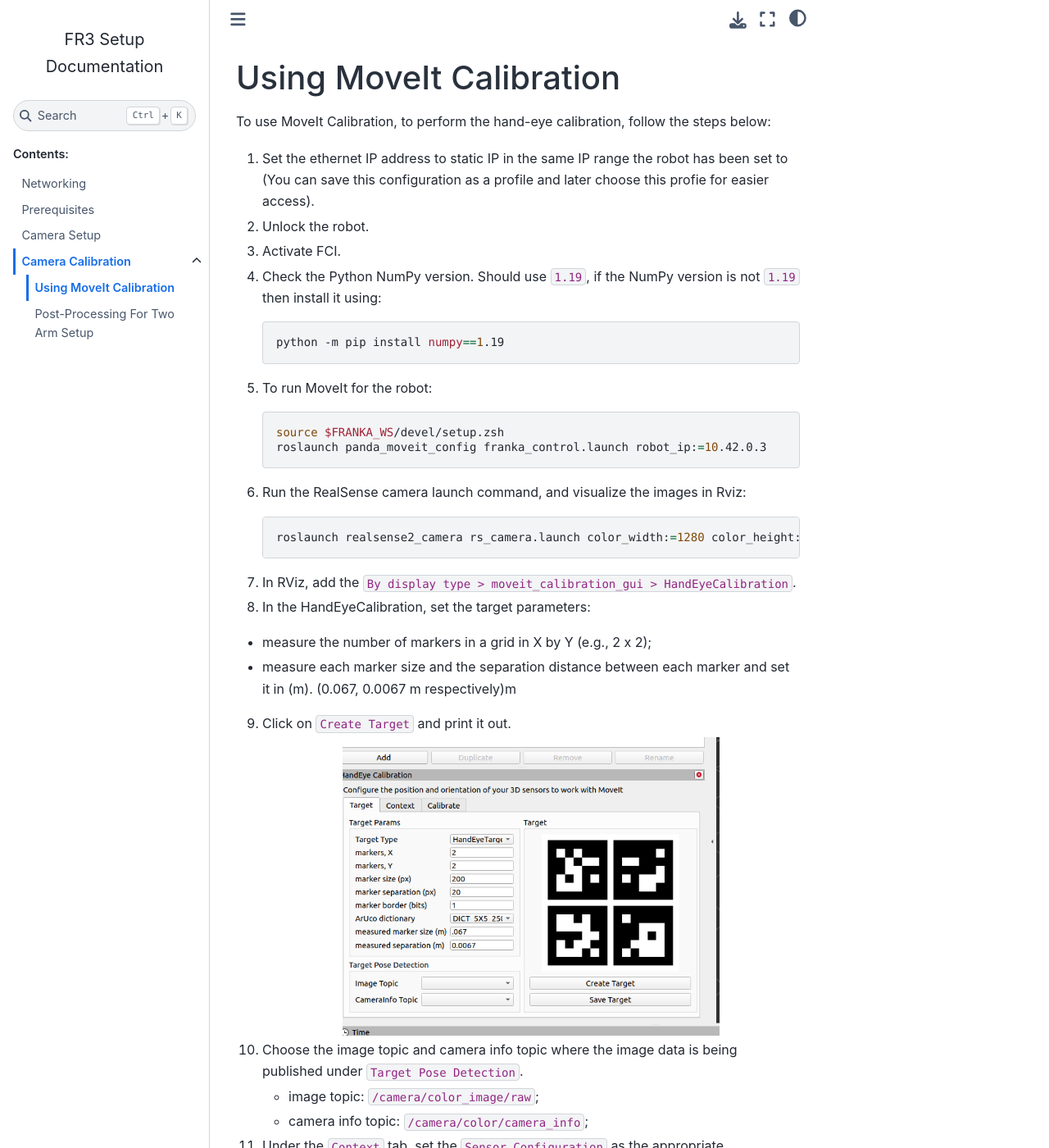
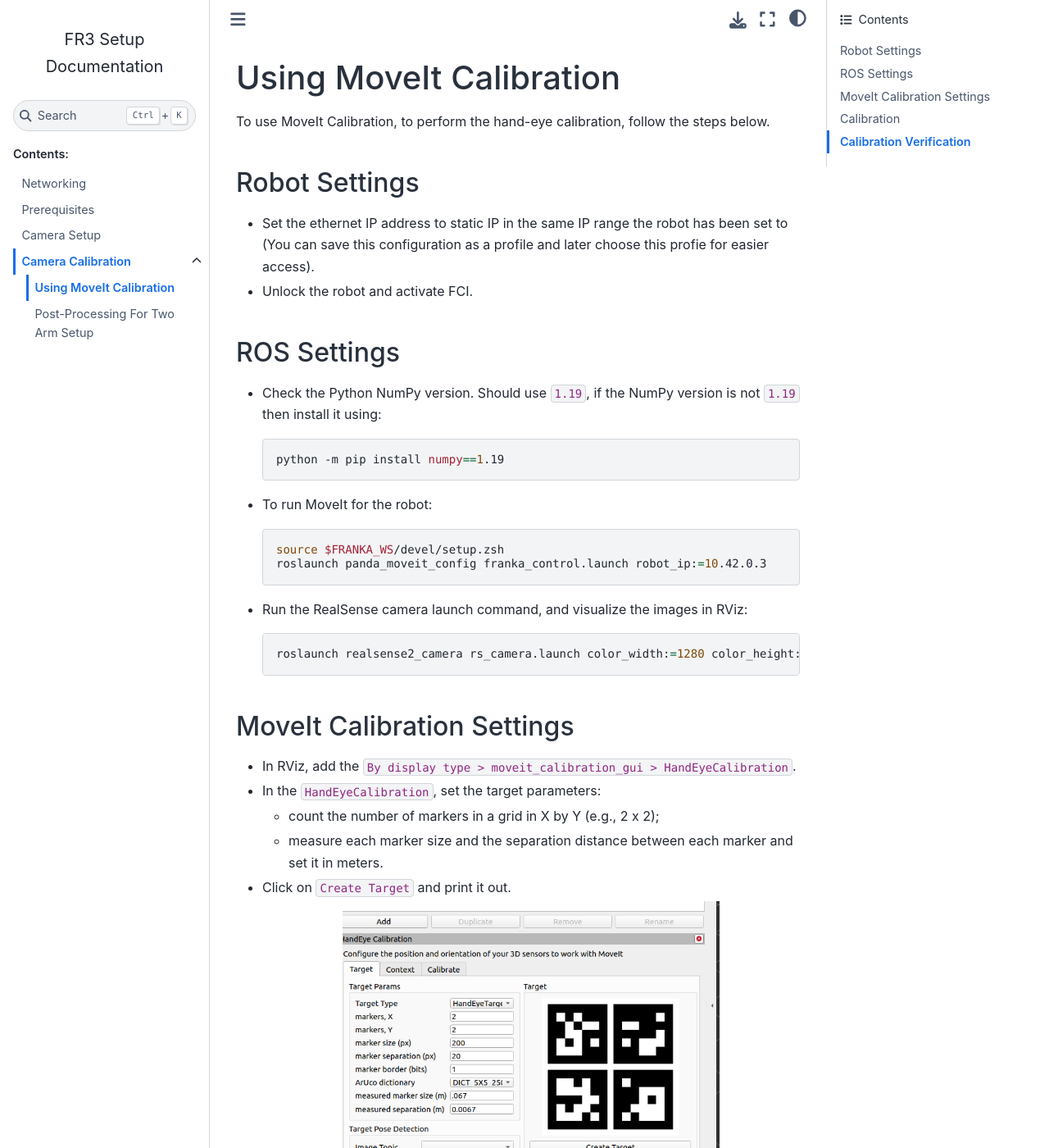
Before and after one commit to BolunDai0216/FR3Setup, a Sphinx documentation site: the page built from docs/source/camera_calibration/moveit.md, in a window 1280 px wide and 1400 px high. Shown: the whole window at 82% size. Built offline with Sphinx 7.4.7 and the Sphinx Book theme 1.1.4, drawn with Linux system fonts in a browser that asks for light colours; some of the changed text lies outside the part shown.

Commit message:
updated moveit.md

````diff
--- a/docs/source/camera_calibration/moveit.md
+++ b/docs/source/camera_calibration/moveit.md
@@ -1,41 +1,44 @@
 # Using MoveIt Calibration
 
-To use MoveIt Calibration, to perform the hand-eye calibration, follow the steps below:
+To use MoveIt Calibration, to perform the hand-eye calibration, follow the steps below.
 
-1. Set the ethernet IP address to static IP in the same IP range the robot has been set to (You can save this configuration as a profile and later choose this profie for easier access).
+## Robot Settings
 
-2. Unlock the robot.
+- Set the ethernet IP address to static IP in the same IP range the robot has been set to (You can save this configuration as a profile and later choose this profie for easier access).
 
-3. Activate FCI.
+- Unlock the robot and activate FCI.
 
-4. Check the Python NumPy version. Should use `1.19`, if the NumPy version is not `1.19` then install it using:
+## ROS Settings
+
+- Check the Python NumPy version. Should use `1.19`, if the NumPy version is not `1.19` then install it using:
 
     ```bash
     python -m pip install numpy==1.19
     ```
 
-5. To run MoveIt for the robot:
+- To run MoveIt for the robot:
 
     ```bash
     source $FRANKA_WS/devel/setup.zsh
     roslaunch panda_moveit_config franka_control.launch robot_ip:=10.42.0.3
     ```
 
-
-6. Run the RealSense camera launch command, and visualize the images in Rviz:
+- Run the RealSense camera launch command, and visualize the images in RViz:
 
     ```bash
     roslaunch realsense2_camera rs_camera.launch color_width:=1280 color_height:=720 color_fps:=30
     ```
 
-7. In RViz, add the `By display type > moveit_calibration_gui > HandEyeCalibration`.
+## MoveIt Calibration Settings
 
-8. In the HandEyeCalibration, set the target parameters:
+- In RViz, add the `By display type > moveit_calibration_gui > HandEyeCalibration`.
 
-  - measure the number of markers in a grid in X by Y (e.g., 2 x 2);
-  - measure each marker size and the separation distance between each marker and set it in (m). (0.067, 0.0067 m respectively)m
+- In the `HandEyeCalibration`, set the target parameters:
 
-9. Click on `Create Target` and print it out.
+  - count the number of markers in a grid in X by Y (e.g., 2 x 2);
+  - measure each marker size and the separation distance between each marker and set it in meters.
+
+- Click on `Create Target` and print it out.
 
     ```{image} ../imgs/calibration_step1.png
     :alt: MoveIt Calibration Step 1
@@ -64,11 +67,13 @@ To use MoveIt Calibration, to perform the hand-eye calibration, follow the steps
     :align: center
     ```
 
-13. Set the robot to "Programming Mode" to enable moving the robot manually.
+- Set the robot to "Programming Mode" to enable moving the robot manually.
 
-14. In RViz, add  `By topic > /handEye_calibration > /target_detection > Image > raw`.
+- In RViz, add  `By topic > /handEye_calibration > /target_detection > Image > raw`.
 
-15. Take around 15 samples of different configurations under the `Calibrate` tab in the    `HandEyeCalibration` and click on "Take Sample" for each configuration after manually moving the robot.
+## Calibration
+
+- Take around 15 samples of different configurations under the `Calibrate` tab in the    `HandEyeCalibration` and click on `Take Sample` for each configuration after manually moving the robot.
 
     ```{image} ../imgs/calibration_step3.png
     :alt: MoveIt Calibration Step 3
@@ -77,8 +82,8 @@ To use MoveIt Calibration, to perform the hand-eye calibration, follow the steps
     :align: center
     ```
 
-16. Leaving the solver name same, click on "Save the camera pose" option. This will create a launch file of all the TFs of the calibrated Eye-in-hand transformations.
+- Leaving the solver name same, click on `Save the camera pose` option. This will create a launch file of all the TFs of the obtained transformations.
 
-17. Run this launch file.
+## Calibration Verification
 
-18. In RViz, Add TFs under `Add by Display`.
+Run the generated launch file. Then, In RViz, Add `TF` under `Add by Display` and check if the obtained transformations are correct.
````
Also changed, not shown: other parts of docs/source/camera_calibration/moveit.md (+3 -3 lines).
